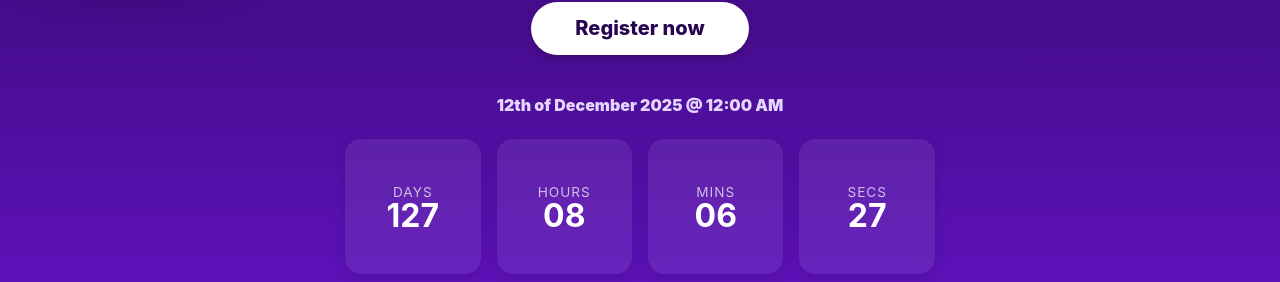
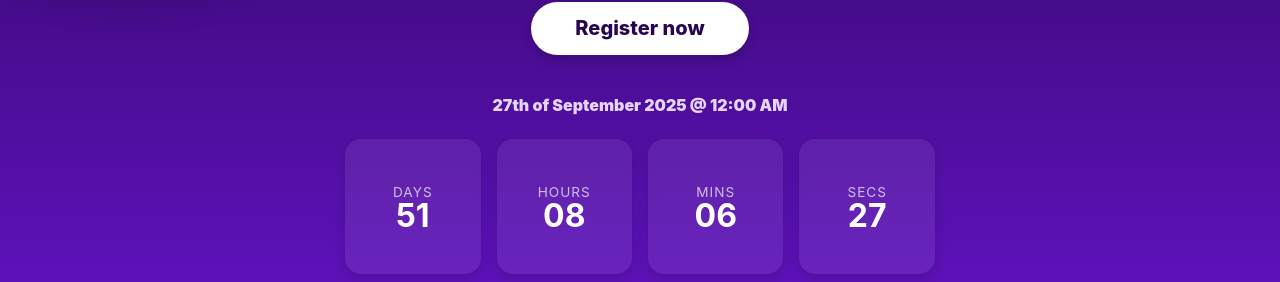
Before and after one commit to sliitmozillian/holamozilla, a React (Create React App) app: page / in a window 1280 px wide. Shown: the part 363-645 px from the top of the page. Built offline with nearby package versions, Linux system fonts and the light colour scheme.

Commit message:
update: event date
closes #6

```diff
--- a/src/components/Hero/index.js
+++ b/src/components/Hero/index.js
@@ -3,7 +3,7 @@ import { Link } from "react-router-dom";
 import CountdownTimer from "../CountdownTimer";
 import "./Hero.css";
 
-const eventDate = new Date('2025-12-12')
+const eventDate = new Date("2025-09-27T00:00:00")
 
 const months =
   ["January", "February", "March", "April", "May", "June", "July", "Aughust", "September", "October", "November", "December"]
```
